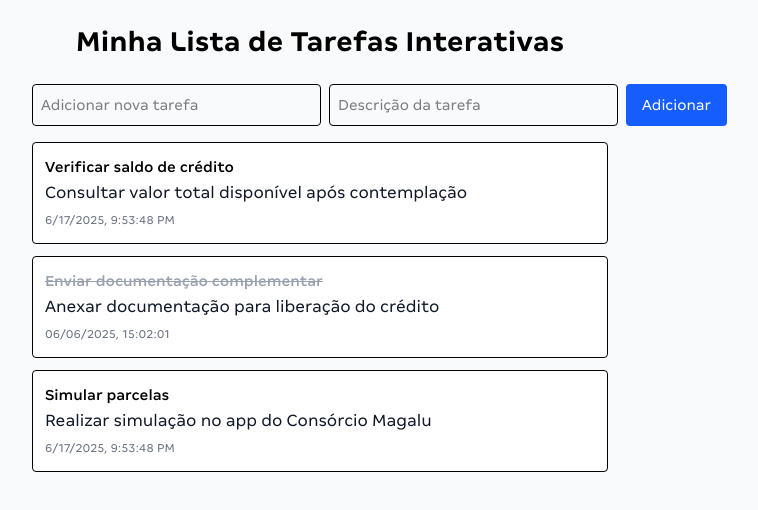
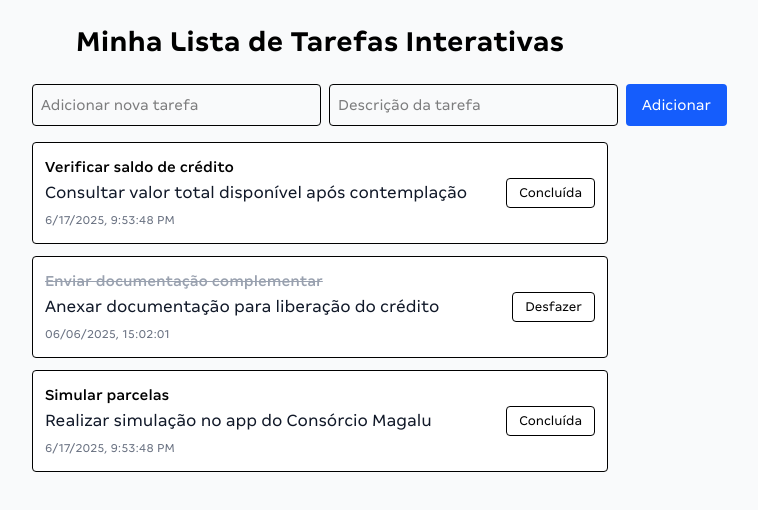
Before and after one commit to joaocarloshespanhol/minha-lista-interativa, a Next.js app: page / in a window 1280 px wide. Shown: the top 510 px of the page, without its empty margins (320-1078 px from the left). Built offline with nearby package versions, Linux system fonts and the light colour scheme.

Commit message:
feat: funcionalidade para alternar tarefas (pendentes/concluída)

```diff
--- a/src/app/page.jsx
+++ b/src/app/page.jsx
@@ -62,6 +62,19 @@ export default function Home() {
   setNewDescription('');
 };
 
+  const handleToggle = (id) => {
+    setTasks(prev =>
+      prev.map(task =>
+        task.id === id
+          ? {
+              ...task,
+              status: task.status === 'pendente' ? 'concluída' : 'pendente'
+            }
+          : task
+      )
+    );
+  };
+
   return (
     <>
       <main className="min-h-screen bg-gray-50 p-6">
@@ -102,6 +115,12 @@ export default function Home() {
                   <p className="text-lg text-gray-900">{task.description}</p>
                   <small className="text-gray-500">{task.createdate}</small>
                 </div>
+                <button
+                  onClick={() => handleToggle(task.id)}
+                  className="text-sm px-3 py-1 rounded border hover:bg-gray-100"
+                >
+                  {task.status === 'pendente' ? 'Concluída' : 'Desfazer'}
+                </button>
               </li>
             ))}
           </ul>
```
